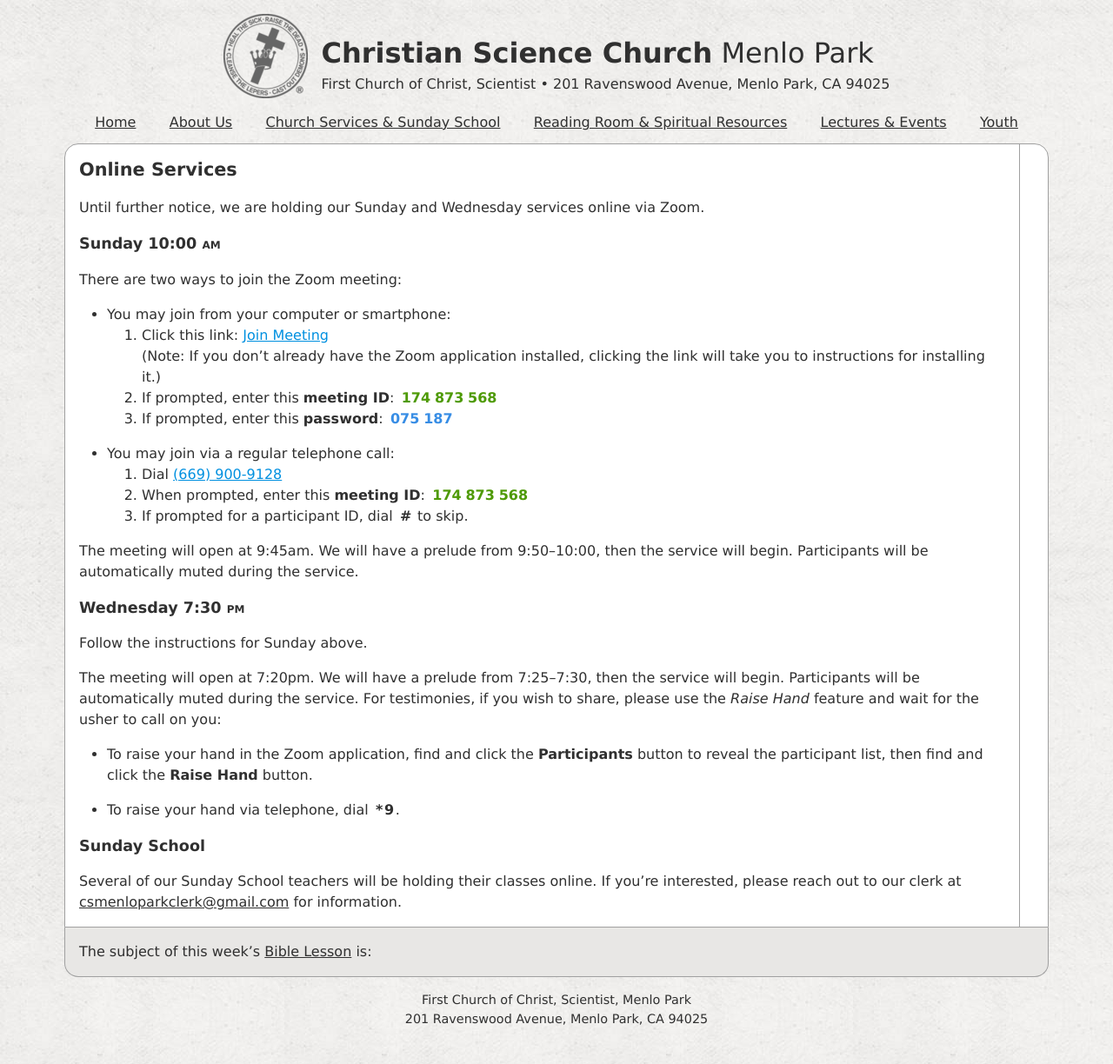
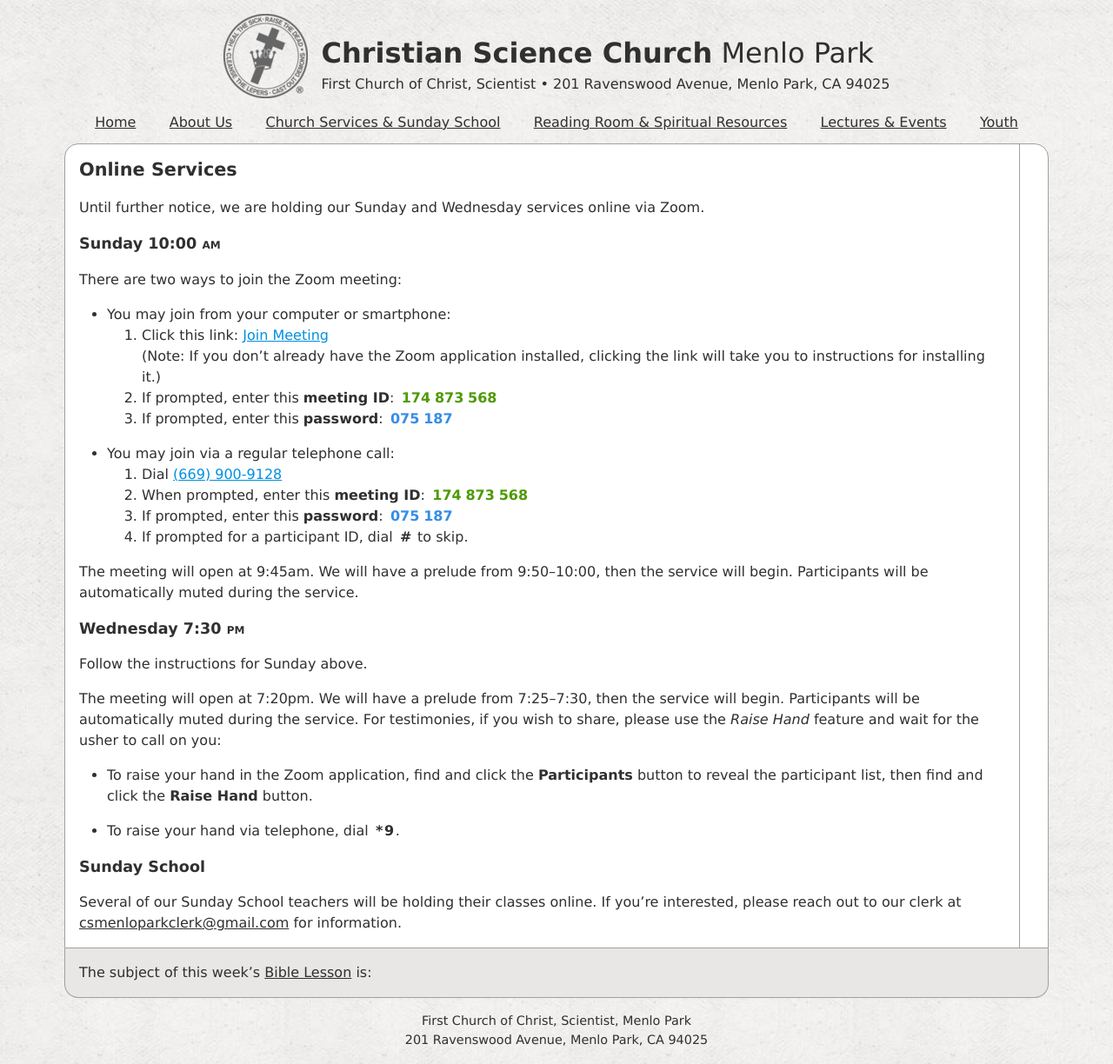
Before and after one commit to kalgynirae/csmenlopark, a Jekyll site: the page built from pages/online-services.md, in a window 1280 px wide. Shown: the whole page at 87% size. Built offline with Jekyll 4.4.1, drawn with Linux system fonts in a browser that asks for light colours; nearby versions of some CDN libraries; our own code applies the rules of GitHub Pages for plain Markdown files; a script that is not in the unit is left out; before the commit the page ends 1200 px from its top, so only the background shows below that.

Commit message:
Add password information to telephone instructions

```diff
--- a/pages/online-services.md
+++ b/pages/online-services.md
@@ -29,7 +29,8 @@
 * You may join via a regular telephone call:
   1. Dial <a class="blue" href="tel:+16699009128">(669) 900-9128</a>
   2. When prompted, enter this **meeting ID**: <span class="meeting-id"><span>174</span><span>873</span>568</span>
-  3. If prompted for a participant ID, dial <span class="phone-keypresses">#</span> to skip.
+  3. If prompted, enter this **password**: <span class="meeting-password"><span>075</span>187</span>
+  4. If prompted for a participant ID, dial <span class="phone-keypresses">#</span> to skip.
 
 The meeting will open at 9:45am. We will have a prelude from 9:50–10:00, then
 the service will begin.  Participants will be automatically muted during the
```
